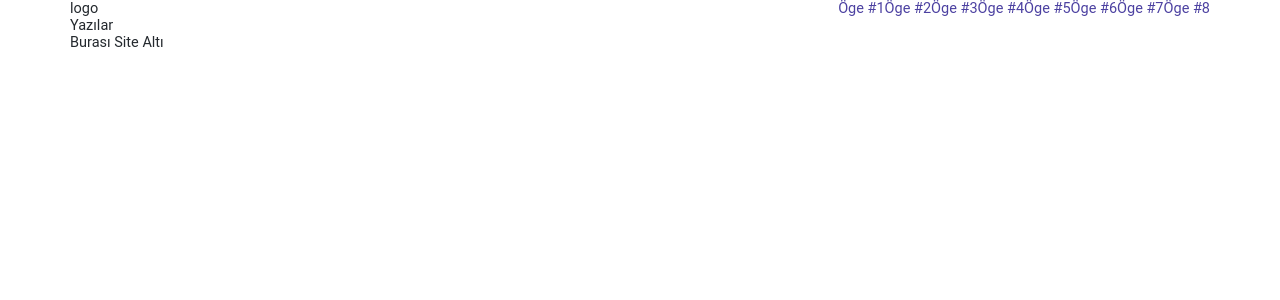
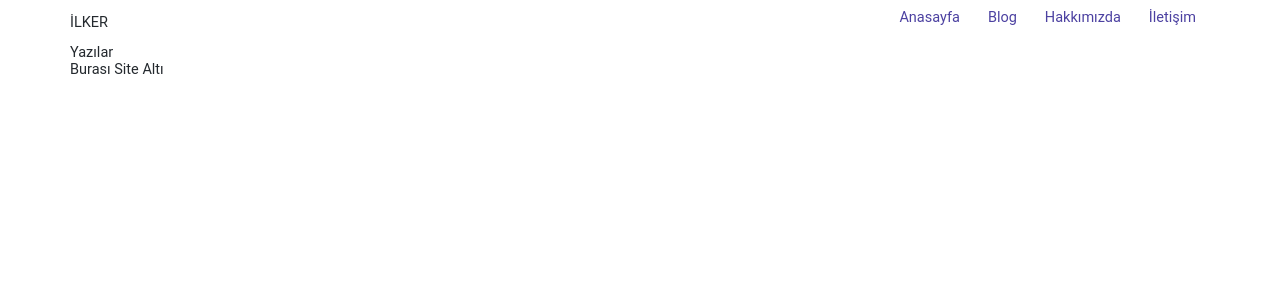
Before and after one commit to data-deveb/data-deveb.github.io, a Jekyll site: the page temalar/ilker/index.html, which Jekyll copies as it is, in a window 1280 px wide. Shown: the top 300 px of the page. Built offline with Jekyll 4.4.1, drawn with Linux system fonts in a browser that asks for light colours.

Commit message:
Tema menüsü süsleniyor

```diff
--- /dev/null
+++ b/temalar/ilker/assets/css/ilker.css
@@ -0,0 +1,20 @@
+/* MENÜ İMGESİ */
+[data-menü~="yatay"] li a{
+  padding:5px 10px;
+  margin:4px;
+  display: inline-block;
+  text-decoration: none;
+}
+[data-menü~="yatay"] li a::after {
+    content: '';
+    display: block;
+    width: 0;
+    height: 6px;
+    background: #cfdd00;
+    transition: width .3s;
+    margin-top:3px;
+}
+
+[data-menü~="yatay"] li a:hover::after {
+    width: 100%;
+}
--- a/temalar/ilker/index.html
+++ b/temalar/ilker/index.html
@@ -8,6 +8,7 @@
 
   <!-- Kök -->
   <link href="/temalar/ilker/assets/css/deveb.css" rel="stylesheet">
+  <link href="/temalar/ilker/assets/css/ilker.css" rel="stylesheet">
   <!-- HTML5 shim and Respond.js for IE8 support of HTML5 elements and media queries -->
   <!-- WARNING: Respond.js doesn't work if you view the page via file:// -->
   <!--[if lt IE 9]>
@@ -18,22 +19,18 @@
 <body data-gnl="">
   <header data-gnl="24 24p">
     <div data-gnl="kaplama">
-      <div class="" data-gnl="0">
-        logo
+      <div class="" data-gnl="0 göbekte">
+        İLKER
       </div>
       <nav data-gnl="1g sağda">
         <input id="menü-0by" type="checkbox" data-kapaç="">
         <label for="menü-0by">•••</label>
         <label for="menü-0by">///</label>
         <ul data-menü="basit yatay" data-gnl="sağda">
-          <li><a href="">Öge #1</a></li>
-          <li><a href="">Öge #2</a></li>
-          <li><a href="">Öge #3</a></li>
-          <li><a href="">Öge #4</a></li>
-          <li><a href="">Öge #5</a></li>
-          <li><a href="">Öge #6</a></li>
-          <li><a href="">Öge #7</a></li>
-          <li><a href="">Öge #8</a></li>
+          <li><a href="#">Anasayfa</a></li>
+          <li><a href="#">Blog</a></li>
+          <li><a href="#">Hakkımızda</a></li>
+          <li><a href="#">İletişim</a></li>
         </ul>
       </nav>
     </div>
```
